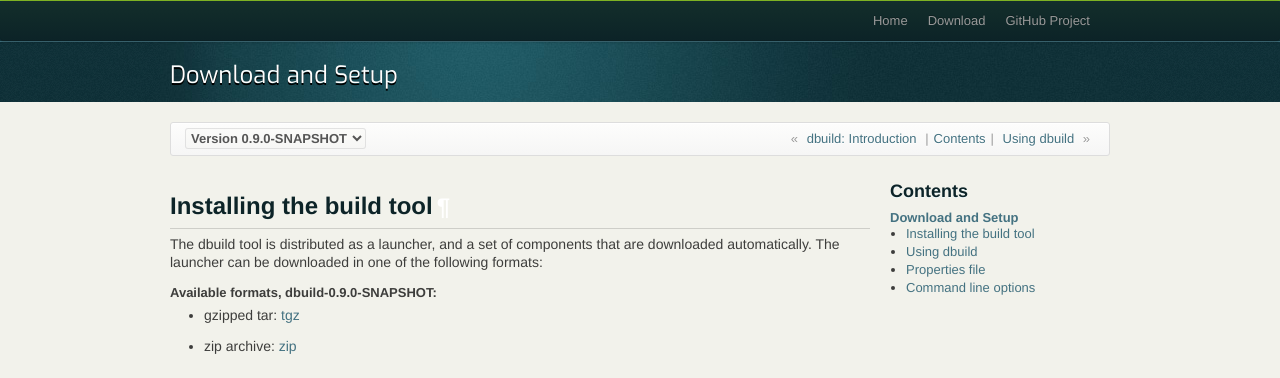
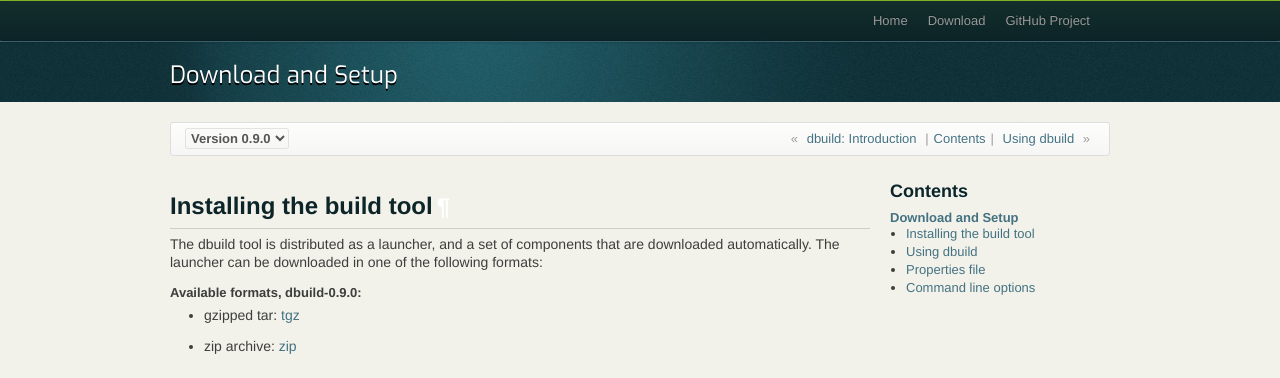
Before and after one commit to lightbend-labs/dbuild, a Sphinx documentation site: the page built from docs/src/sphinx/download.rst, in a window 1280 px wide. Shown: the top 378 px of the page. Built offline with Sphinx 7.4.7, drawn with Linux system fonts in a browser that asks for light colours.

Commit message:
Bump version to 0.9.0

```diff
--- a/docs/src/sphinx/conf.py
+++ b/docs/src/sphinx/conf.py
@@ -9,7 +9,7 @@
 
 project = 'dbuild'
 version = '0.9.0'
-release = '0.9.0-SNAPSHOT'
+release = '0.9.0'
 sbt_version = '0.12.4'
 
 # General settings
```
Also changed, not shown: 1 other file.
